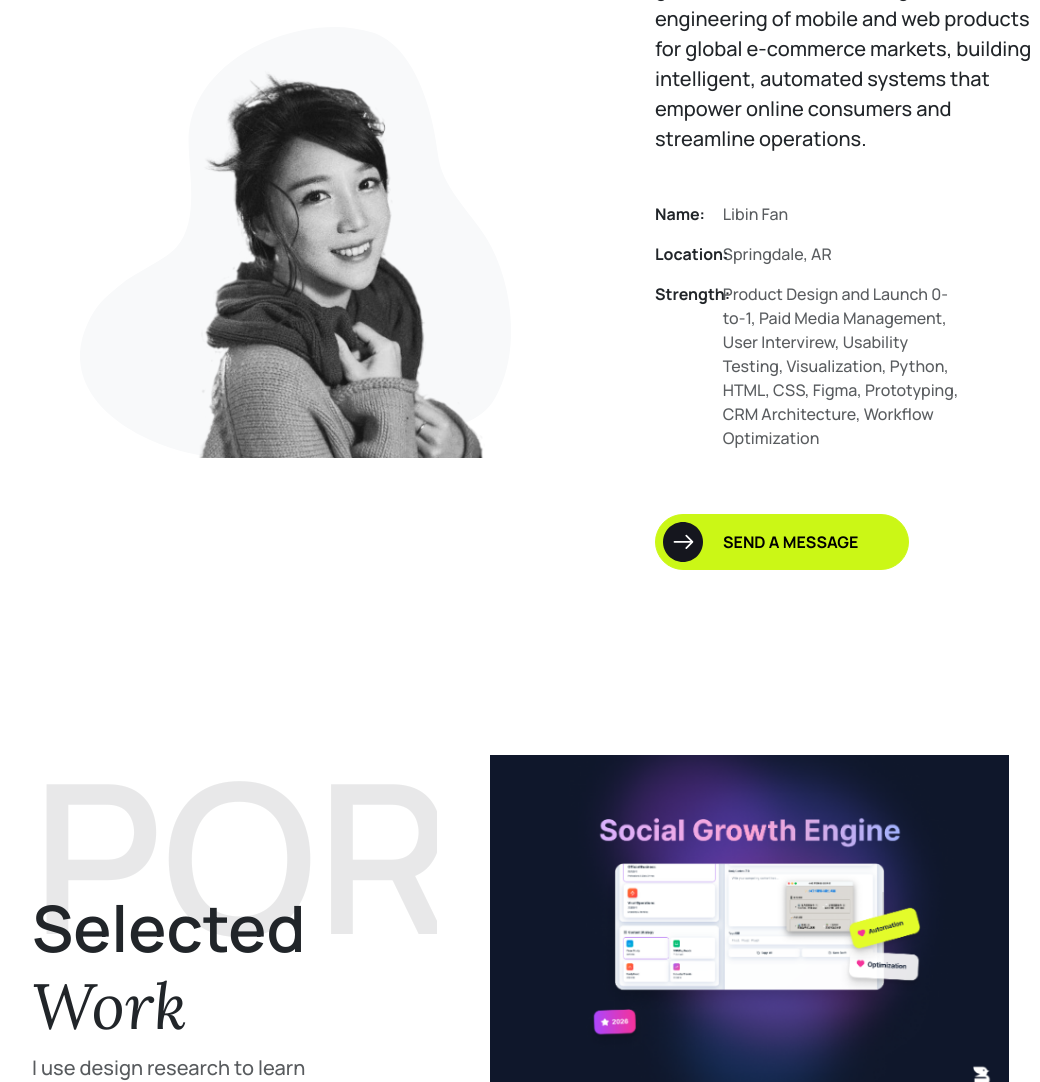
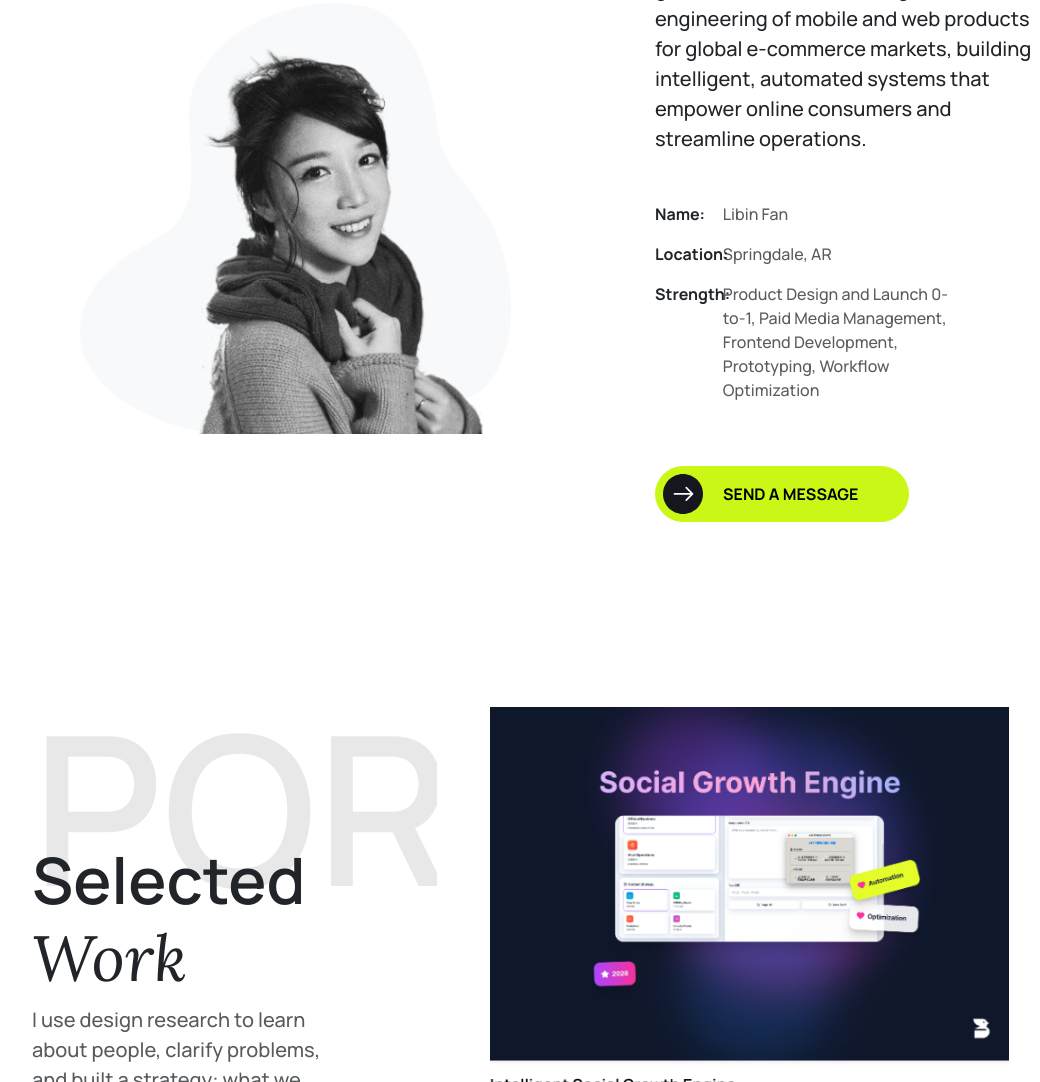
Before and after one commit to bin0520/portfolio, a plain HTML site: page index.html in a window 1280 px wide. Shown: the part 1580-2662 px from the top of the page, without its empty margins (230-1270 px from the left). Drawn offline with Linux system fonts and the light colour scheme.

Commit message:
Update index.html

```diff
--- a/index.html
+++ b/index.html
@@ -448,7 +448,7 @@
                         </div>
                         <div class="row">
                             <div class="col-3 col-md-2"><strong>Strength:</strong></div>
-                            <div class="col-7 col-md-8"><p class="text-body-secondary">Product Design and Launch 0-to-1, Paid Media Management, User Intervirew, Usability Testing, Visualization, Python, HTML, CSS, Figma, Prototyping, CRM Architecture, Workflow Optimization</a>
+                            <div class="col-7 col-md-8"><p class="text-body-secondary">Product Design and Launch 0-to-1, Paid Media Management, Frontend Development, Prototyping, Workflow Optimization</a>
                             </p>
                             </div>
                         </div>
```
